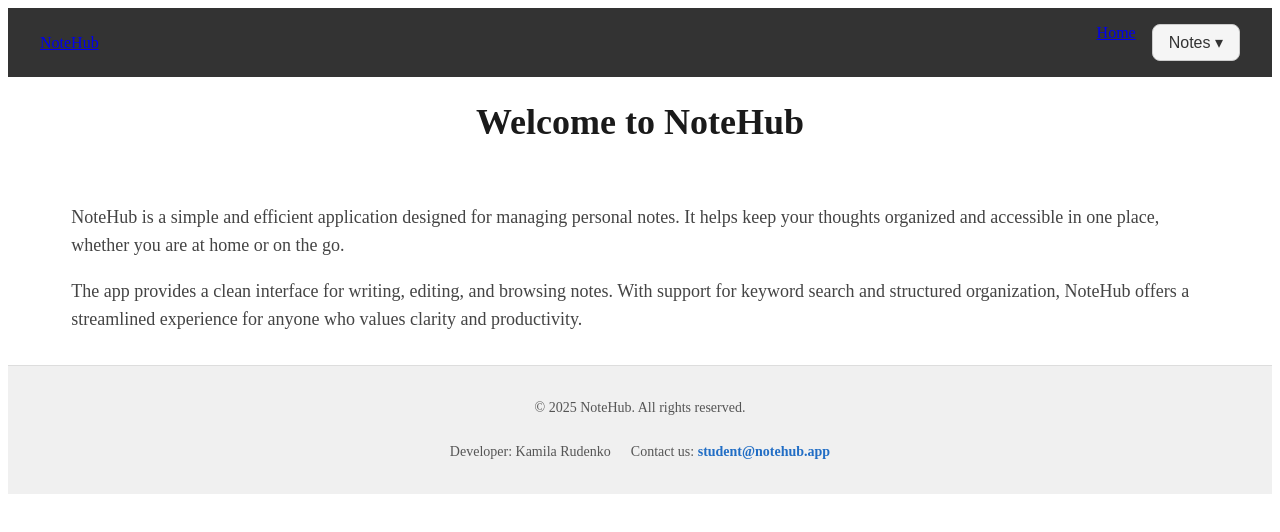
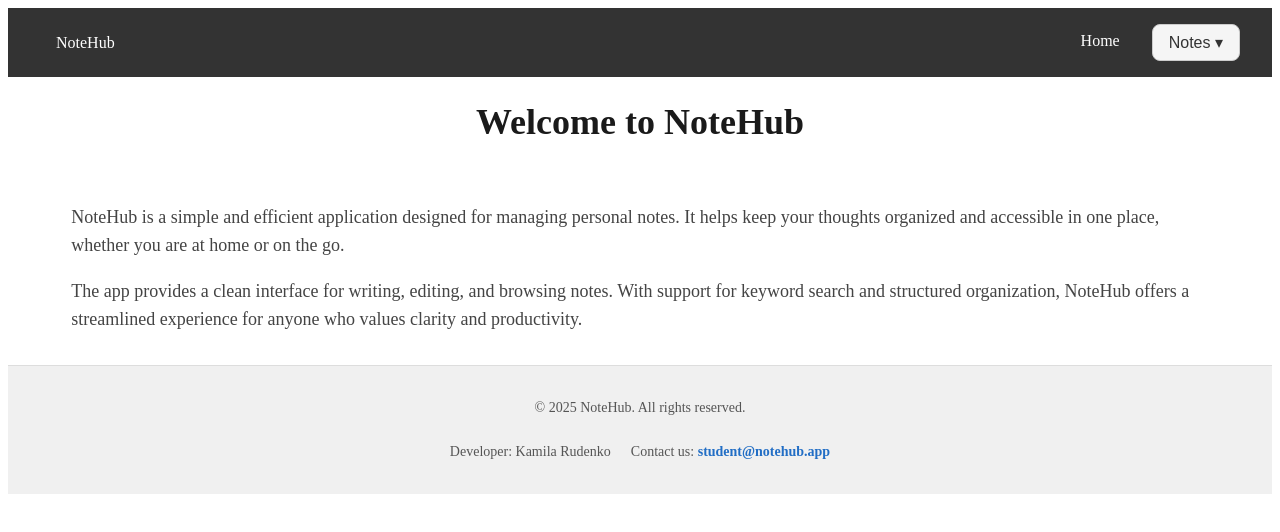
Before and after one commit to kamila1rudenko/08-zustand, a Next.js app: page / in a window 1280 px wide. Shown: the top 532 px of the page. Built offline with nearby package versions, Linux system fonts and the light colour scheme.

Commit message:
css header fix

```diff
--- a/components/Header/Header.module.css
+++ b/components/Header/Header.module.css
@@ -40,3 +40,12 @@
 .navigationLink:hover {
   color: #ddd;
 }
+
+.linkHeader {
+      color: #fff;
+    padding: 8px 16px;
+    font-size: 16px;
+    text-decoration: none;
+    transition: background-color .3s;
+    display: block;
+}
--- a/components/Header/Header.tsx
+++ b/components/Header/Header.tsx
@@ -5,13 +5,13 @@ import Link from 'next/link';
 const Header = () => {
   return (
     <header className={css.header}>
-      <Link href="/" aria-label="Home">
+      <Link className={css.linkHeader} href="/" aria-label="Home">
         NoteHub
       </Link>
       <nav aria-label="Main Navigation">
         <ul className={css.navigation}>
           <li>
-            <Link className={css.link} href="/">Home</Link>
+            <Link className={css.linkHeader} href="/">Home</Link>
           </li>
           <li>
             <TagsMenu />
```
